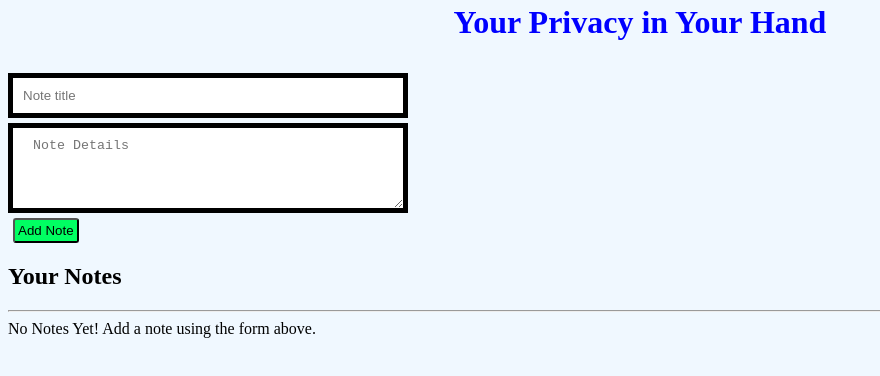
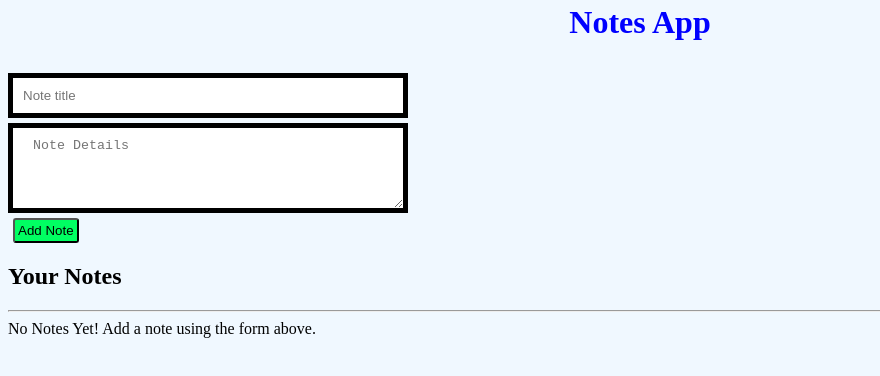
Before and after one commit to pratheek1904/NotesApp.github.io, a plain HTML site: page index.html in a window 1280 px wide. Shown: the whole page, without its empty margins (0-880 px from the left). Drawn offline with Linux system fonts and the light colour scheme.

Commit message:
Update index.html
Signed-off-by: pratheek1904 <109038768+pratheek1904@users.noreply.github.com>

```diff
--- a/index.html
+++ b/index.html
@@ -10,7 +10,7 @@
 <body>
     <header>
         <div class="demo">
-            <h1>Your Privacy in Your Hand</h1>
+            <h1>Notes App</h1>
             <form action="">
             <input type="text" id="demo2" placeholder="Note title">
             <textarea id="demo3" placeholder="Note Details"></textarea>
```
